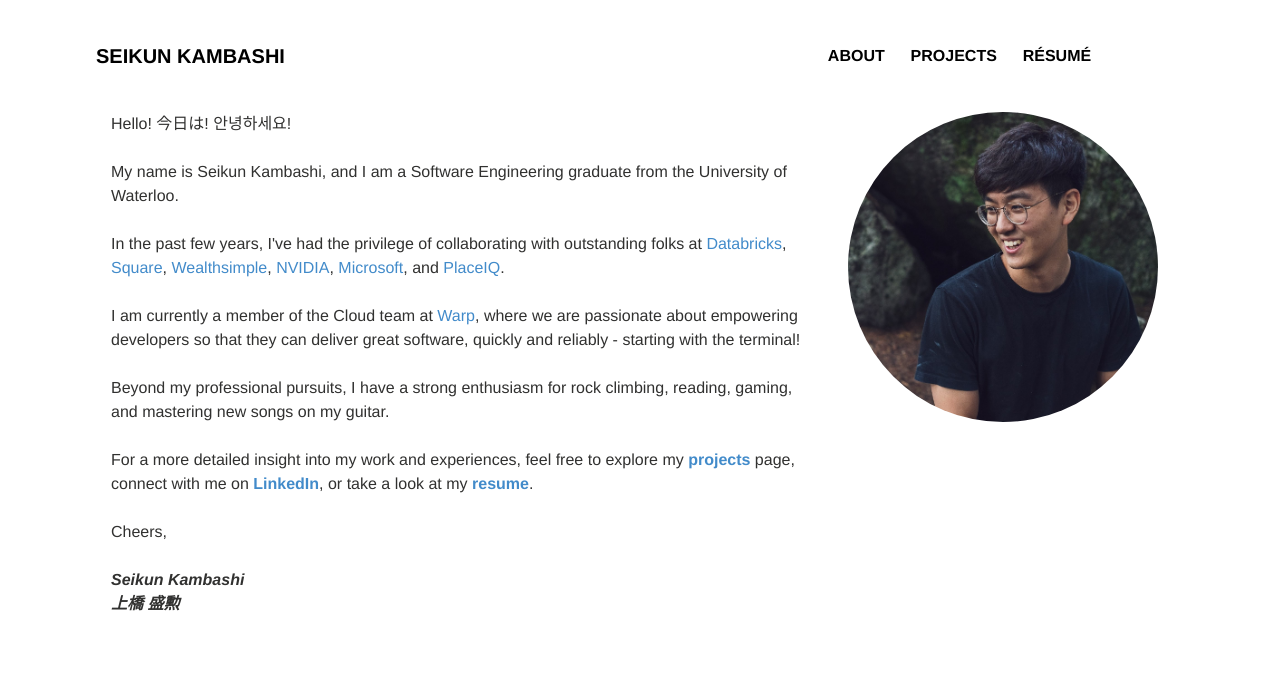
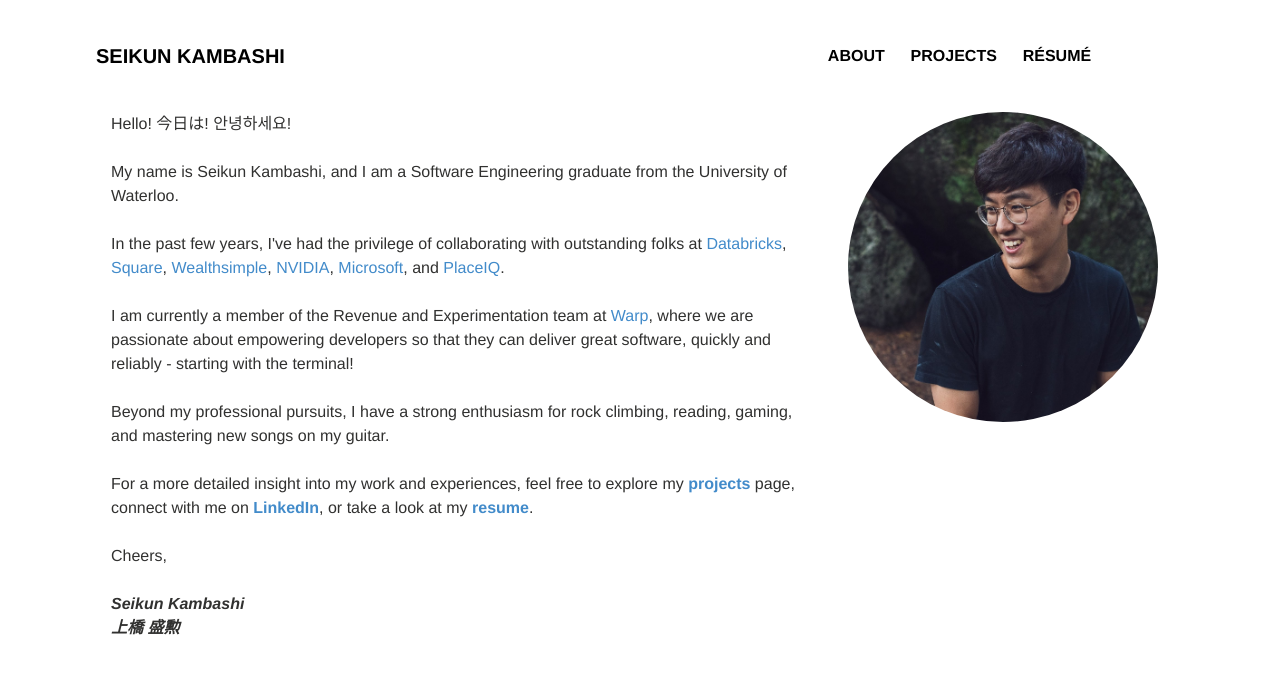
Before and after one commit to skambashi/skambashi.github.io, a Jekyll site: the page built from index.md, in a window 1280 px wide. Shown: the top 674 px of the page. Built offline with Jekyll 4.4.1, drawn with Linux system fonts in a browser that asks for light colours.

Commit message:
Update home.html

```diff
--- a/_layouts/home.html
+++ b/_layouts/home.html
@@ -22,7 +22,7 @@ layout: default
                             <a href="https://careers.microsoft.com/v2/global/en/locations/tokyo.html" target="_blank">Microsoft</a>, and
                             <a href="https://www.placeiq.com/" target="_blank">PlaceIQ</a>.
                             <br><br>
-                            I am currently a member of the Cloud team at <a href="https://www.warp.dev/" target="_blank">Warp</a>, where we are passionate about empowering developers so that they can deliver great software, quickly and reliably - starting with the terminal!
+                            I am currently a member of the Revenue and Experimentation team at <a href="https://www.warp.dev/" target="_blank">Warp</a>, where we are passionate about empowering developers so that they can deliver great software, quickly and reliably - starting with the terminal!
                             <br><br>
                             Beyond my professional pursuits, I have a strong enthusiasm for rock climbing, reading, gaming, and mastering new songs on my guitar.
                             <br><br>
```
